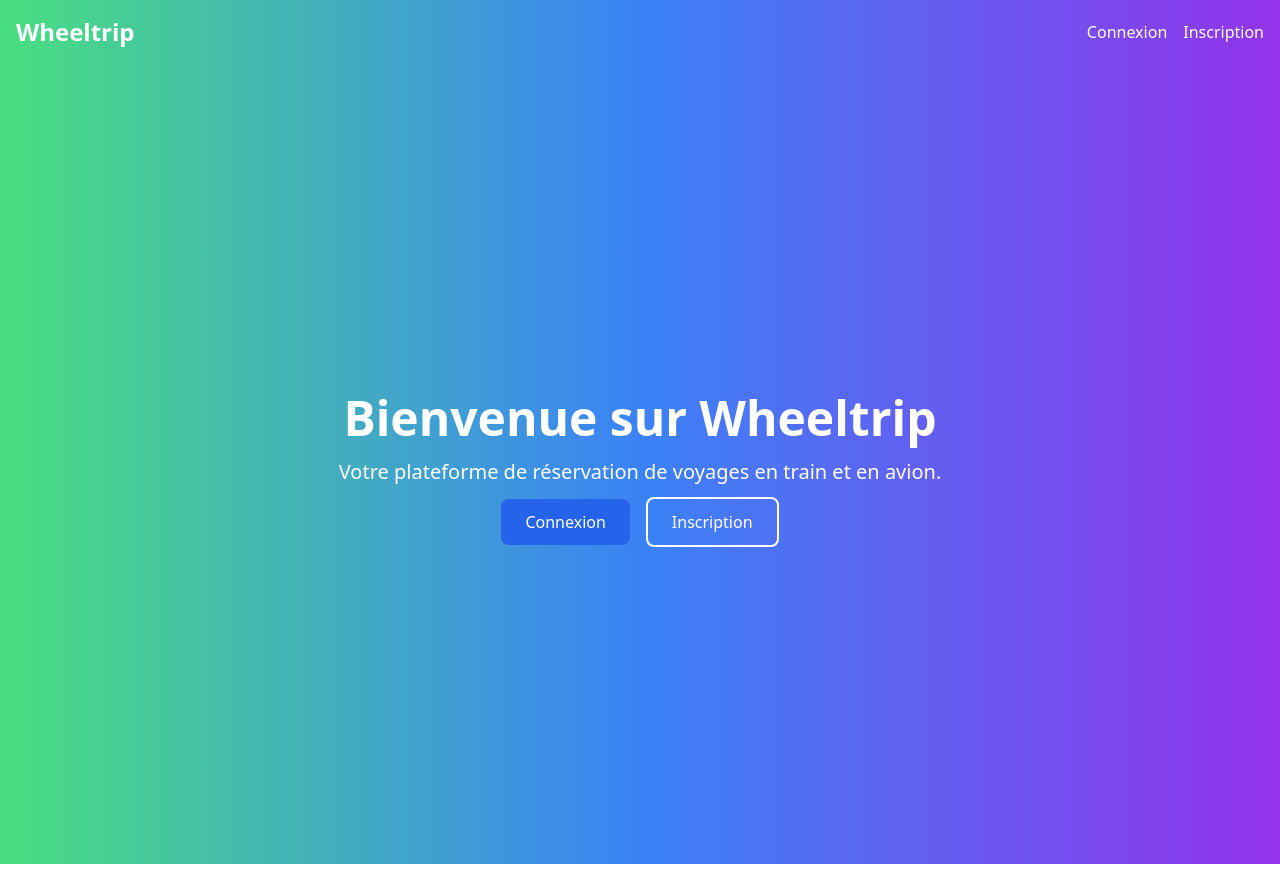
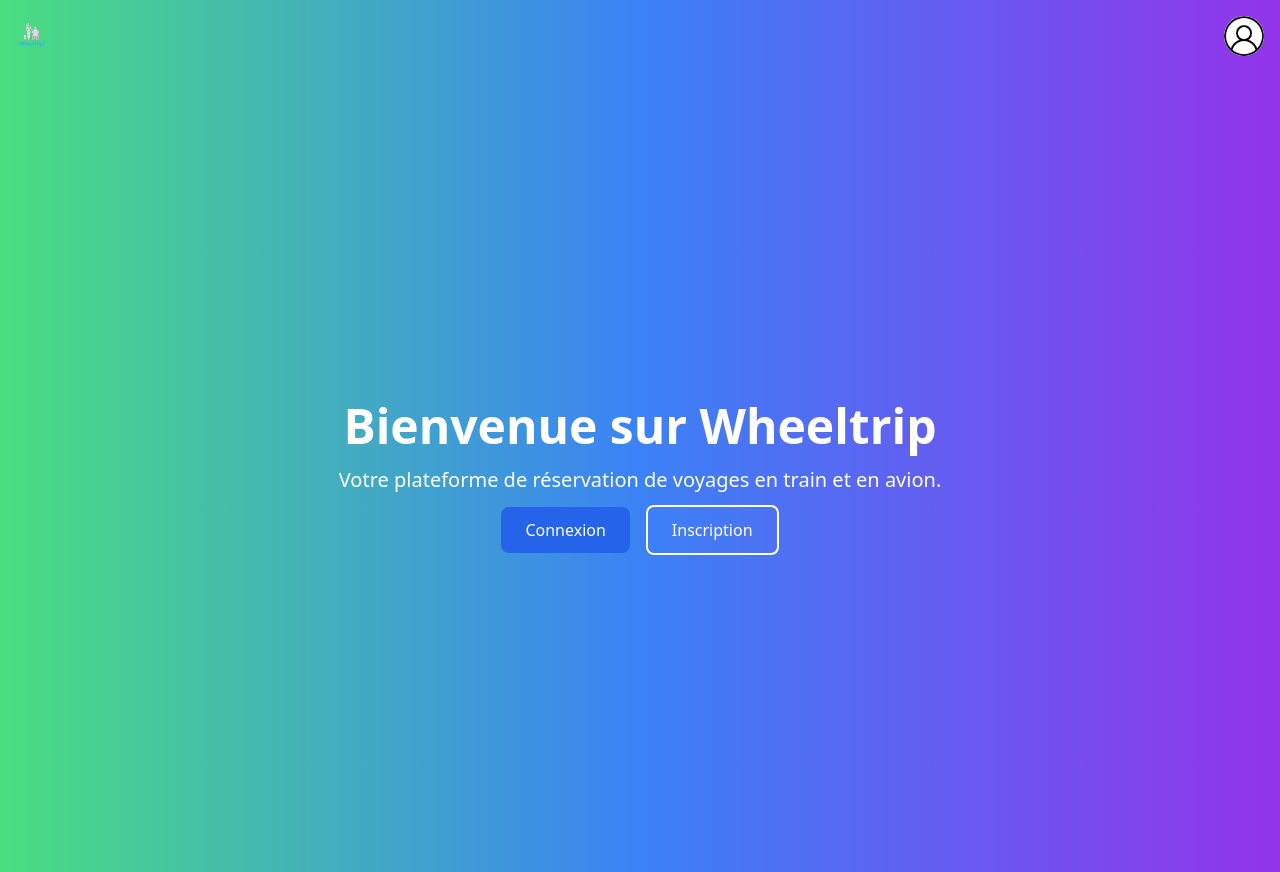
Before and after one commit to Team-SAE5A01/Wheeltrip-user, a Next.js app: page / in a window 1280 px wide. Built offline with nearby package versions, Linux system fonts and the light colour scheme.

Commit message:
add profile in navbar and logo

```diff
--- a/src/app/Navbar.tsx
+++ b/src/app/Navbar.tsx
@@ -1,19 +1,47 @@
-import React from 'react';
+'use client';
+
+import React, { useState } from 'react';
 
 const Navbar = () => {
+  const [isDropdownOpen, setIsDropdownOpen] = useState(false);
+
+  const toggleDropdown = () => {
+    setIsDropdownOpen(!isDropdownOpen);
+  };
+
   return (
     <nav className="bg-gradient-to-r from-green-400 via-blue-500 to-purple-600 p-4">
-      <div className="max-w-7xl mx-auto flex justify-between items-center">
-        <a href="/" className="text-white text-2xl font-bold">
-          Wheeltrip
+      <div className="mx-auto flex justify-between items-center">
+        <a href="/">
+          <img src="/logo.png" alt="Logo" className="h-8" />
         </a>
-        <div className="space-x-4">
-          <a href="/auth/login" className="text-white hover:text-gray-200">
-            Connexion
-          </a>
-          <a href="/auth/register" className="text-white hover:text-gray-200">
-            Inscription
-          </a>
+        <div className="relative">
+          <button
+            onClick={toggleDropdown}
+            className="w-10 h-10 rounded-full bg-white flex items-center justify-center"
+          >
+            <img
+              src="/icon-profile.png" // Replace with your icon path
+              alt="Profile"
+              className="rounded-full"
+            />
+          </button>
+          {isDropdownOpen && (
+            <div className="absolute right-0 mt-2 w-48 bg-white rounded-lg shadow-lg">
+              <a
+                href="/auth/login"
+                className="block px-4 py-2 text-gray-800 hover:bg-gray-200"
+              >
+                Connexion
+              </a>
+              <a
+                href="/auth/register"
+                className="block px-4 py-2 text-gray-800 hover:bg-gray-200"
+              >
+                Inscription
+              </a>
+            </div>
+          )}
         </div>
       </div>
     </nav>
```
Also changed, not shown: public/icon-profile.png (added).
